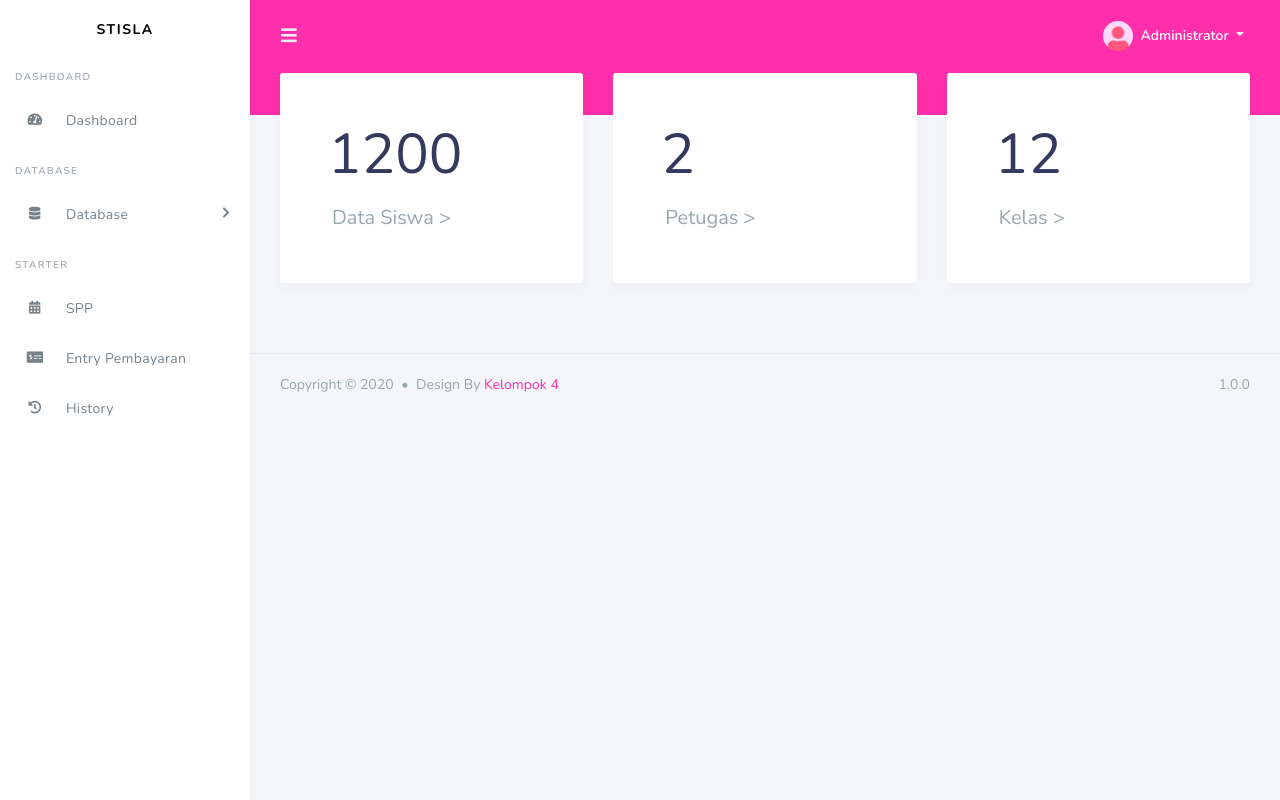
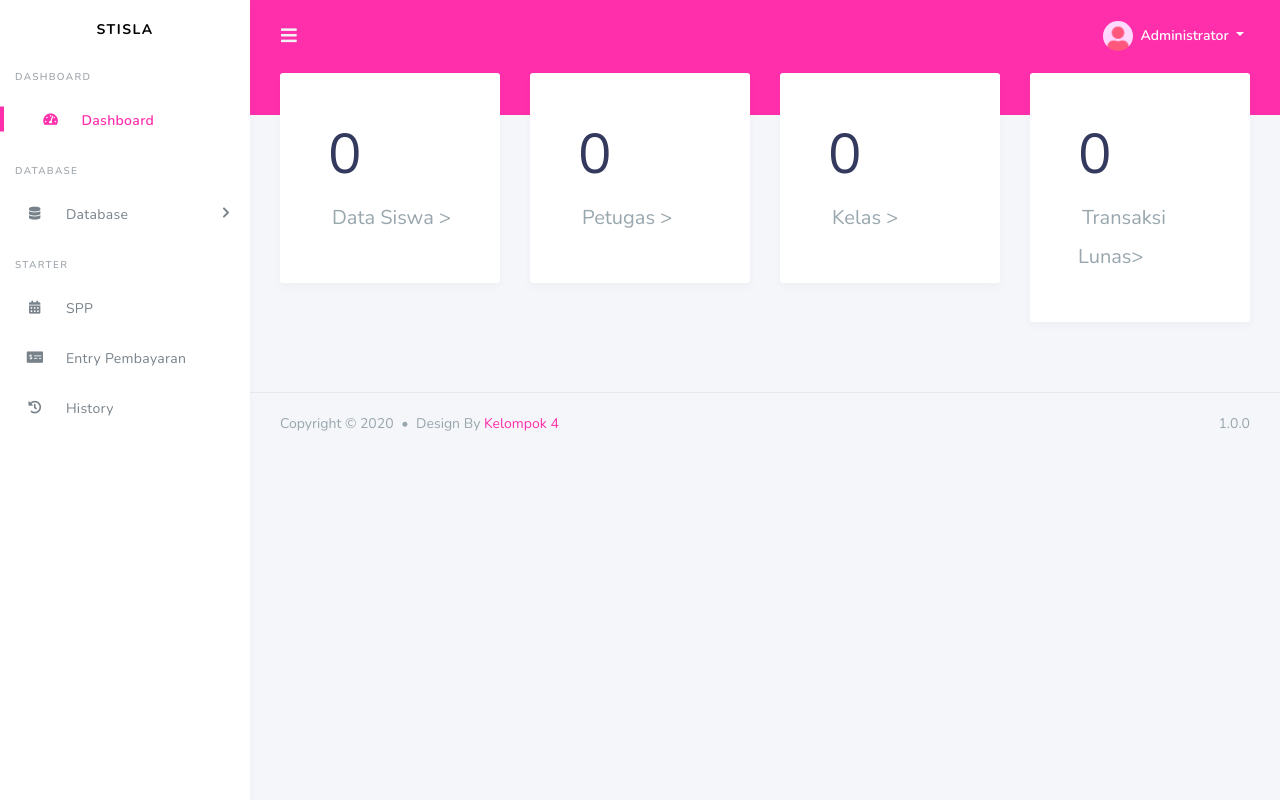
Before and after one commit to Kelompok4-eloquent/pembayaran-spp, a Laravel app: page /admin/dashboard in a window 1280 px wide. Run offline with Laravel 8, Linux system fonts and the light colour scheme; data that the repository does not hold is empty; some libraries are stand-ins or nearby versions.

Commit message:
modifikasi logic di admincontroller dan mengedit views sedikit(resource)

```diff
--- a/spp_project/app/Http/Controllers/AdminController.php
+++ b/spp_project/app/Http/Controllers/AdminController.php
@@ -16,10 +16,15 @@
     // crud kelas
     public function dashboard()
     {
+
         # code...
-       $pembayaran = Pembayaran::paginate(5);
-    //    dd($pembayaran);
-        return view('admin.dashboard.index',['pembayaran_history'=>$pembayaran]);
+       $pembayaran = Pembayaran::orderBy('tanggal_bayar', 'DESC')->paginate(4);
+       $murid = Siswa::all();
+       $petugas = Petugas::all();
+       $kelash = Kelas::all();
+       $pembayaran_lunass = Pembayaran::orderBy('tanggal_bayar', 'ASC')->get();
+    // $pembayaran_lunass = Pembayaran::idDescending()->get( );
+        return view('admin.dashboard.index',['pembayaran_history'=>$pembayaran,'kelas_count'=>$kelash,'petugas_count'=>$petugas,'murid_count'=>$murid,'transaksi_lunas'=>$pembayaran_lunass]);
     }
     // crud kelas
     public function show_kelas(Request $request)
@@ -79,4 +84,9 @@
     }
 
     // Show History_data (Search)
+    public function history_pembayaran(Request $request)
+    {
+        # code...
+        return view('admin.data_history_pembayaran.index');
+    }
 }
--- a/spp_project/app/Models/Pembayaran.php
+++ b/spp_project/app/Models/Pembayaran.php
@@ -9,7 +9,7 @@
 {
     use HasFactory;
     protected $table='pembayaran';
-    protected $fillable = ['id_pembayaran'];
+    protected $fillable = ['id_pembayaran','jumlah_bayar','jumlah_dibayar'];
     // public function pembayaran()
     // {
     //     # Pembayaran
--- a/spp_project/resources/views/admin/dashboard/index.blade.php
+++ b/spp_project/resources/views/admin/dashboard/index.blade.php
@@ -4,27 +4,35 @@
 @endsection
 @section('content')
 <div class="row">
-    <div class="col-lg-4 col-md-4 col-sm-12">
+    <div class="col-12 col-lg-3 col-md-6 col-sm-12">
         <div class="card card-statistic-2">
             <div class="card-body pt-5 pb-5 pl-5">
-                <h1 class="display-4">1200</h1>
-                <a href="#" class="text-muted h5 pl-1">Data Siswa > </a>
+                <h1 class="display-4">{{ count($murid_count) }}</h1>
+                <a href="{{ url('/admin/data_siswa') }}" class="text-muted h5 pl-1">Data Siswa > </a>
             </div>
         </div>
     </div>
-    <div class="col-lg-4 col-md-4 col-sm-12">
+    <div class="col-12 col-lg-3 col-md-6 col-sm-12">
         <div class="card card-statistic-2">
             <div class="card-body pt-5 pb-5 pl-5">
-                <h1 class="display-4">2</h1>
-                <a href="#" class="text-muted h5 pl-1">Petugas > </a>
+                <h1 class="display-4">{{ count($petugas_count) }}</h1>
+                <a href="{{ url('/admin/data_petugas') }}" class="text-muted h5 pl-1">Petugas > </a>
             </div>
         </div>
     </div>
-    <div class="col-lg-4 col-md-4 col-sm-12">
+    <div class="col-12 col-lg-3 col-md-6 col-sm-12">
         <div class="card card-statistic-2">
             <div class="card-body pt-5 pb-5 pl-5">
-                <h1 class="display-4">12</h1>
-                <a href="#" class="text-muted h5 pl-1">Kelas ></a>
+                <h1 class="display-4">{{ count($kelas_count) }}</h1>
+                <a href="{{ url('/admin/data_kelas') }}" class="text-muted h5 pl-1">Kelas ></a>
+            </div>
+        </div>
+    </div>
+    <div class="col-lg-3 col-md-6 col-sm-12">
+        <div class="card card-statistic-2">
+            <div class="card-body pt-5 pb-5 pl-5">
+                <h1 class="display-4">{{  count($transaksi_lunas) }}</h1>
+                <a href="{{ url('/admin/data_history_pembayaran') }}" class="text-muted h5 pl-1">Transaksi Lunas></a>
             </div>
         </div>
     </div>
@@ -36,25 +44,34 @@
     <div class="card-body">
         <div class="row">
 
-            <div class="col-12 col-md-2 col-lg-2 col-xl-2">
+            <div class="col-6 col-md-2 col-lg-2 col-xl-2">
+                <p> Status : </p>
                 <p>Nama </p>
                 <p>Nisn </p>
                 <p>Nis </p>
                 <p>Kelas </p>
                 <p>Kompetensi Keahlian </p>
+                <p>Spp Bulan</p>
                 <hr>
                 <p>Total Bayar</p>
                 <p>Total Yang Di Bayar</p>
                 <p>Kembalian</p>
-                <p><sub>Tanggal Di Bayar : {{ date("j F , Y - H : m"),strtotime($history->tanggal_bayar) }}</sub></p>
+
+                <p><sub>Tanggal :  <?php
+                      date_default_timezone_set("Asia/Bangkok");
+                      echo date("j F , Y - H : i",strtotime($history->tanggal_bayar));
+                ?> </sub></p>
                 <p class="text-white rounded-pill text-center {{ ($history->jumlah_dibayar==NULL)?"bg-danger":"bg-success" }}">{{ ($history->jumlah_dibayar==NULL)?"Belum Di bayar":"Sudah Di bayar" }}</p>
+
             </div>
-            <div class="col-12 col-md-10 col-lg-10 col-xl-10 text-dark font-weight-bold">
+            <div class="col-6 col-md-10 col-lg-10 col-xl-10 text-dark font-weight-bold">
+                <p class="rounded-pill font-weight-bolder {{ ($history->jumlah_dibayar < $history->jumlah_bayar)?"text-danger":"text-success" }}"> {{ ($history->jumlah_dibayar < $history->jumlah_bayar)?"Belum Lunas":"Lunas" }}</p>
                 <p>: {{ $history->siswa->nama}} </p>
                 <p>: {{ $history->siswa->nisn}} </p>
                 <p>: {{ $history->siswa->nis}} </p>
                 <p>: {{ $history->siswa->kelas->nama_kelas}}</p>
                 <p>: {{ $history->siswa->kelas->kompetensi_keahlian }}</p>
+                <p>: {{ $history->bulan_dibayar." - ".$history->tahun_dibayar}}</p>
                 <hr>
                 <p>: {{ $history->jumlah_bayar }}</p>
                 <p>: {{ $history->jumlah_dibayar }}</p>
@@ -65,5 +82,7 @@
     </div>
 </div>
 @endforeach
-{{ $pembayaran_history->links() }}
+<div class="row">
+    <div class="col-12 col-xl-12 col-md-12 col-sm-12">{{ $pembayaran_history->links('pagination::bootstrap-4') }}</div>
+</div>
 @endsection
--- a/spp_project/resources/views/admin/data_petugas/index.blade.php
+++ b/spp_project/resources/views/admin/data_petugas/index.blade.php
@@ -31,7 +31,7 @@
                                 <td>{{ $nomor+1 }}</td>
                                 <td>{{ $user->username }}</td>
                                 <td>{{ $user->nama_petugas }}</td>
-                                <td>{{ $user->admin }}</td>
+                                <td>{{ $user->level }}</td>
                                 <td><a href="" class="m-2 btn btn-warning">Edit</a><a href=""
                                         class="btn btn-danger m-2">Delete</a></td>
                             </tr>@endforeach
--- a/spp_project/resources/views/admin/data_siswa/tambah_siswa.blade.php
+++ b/spp_project/resources/views/admin/data_siswa/tambah_siswa.blade.php
@@ -11,7 +11,7 @@
     .choose::-webkit-file-upload-button {
   color: white;
   display: inline-block;
-  background: #951ce0;
+  background: #ff58c4;
   border: none;
   padding: 10px;
 
--- a/spp_project/resources/views/admin/partials/layouts/sidebar.blade.php
+++ b/spp_project/resources/views/admin/partials/layouts/sidebar.blade.php
@@ -24,7 +24,7 @@
             <li><a class="nav-link" href="credits.html"><i class="fas fa-calendar-alt"></i> <span>SPP</span></a></li>
             <li><a class="nav-link" href="credits.html"><i class="fas fa-money-check-alt"></i> <span>Entry
                         Pembayaran</span></a></li>
-            <li><a class="nav-link" href="credits.html"><i class="fas fa-history"></i> <span>History</span></a></li>
+            <li class={{ Request::is('admin/history_pembayaran') ? 'active-menu' : '' }}><a class="nav-link" href="{{ url('/admin/history_pembayaran') }}"><i class="fas fa-history"></i> <span>History</span></a></li>
         </ul>
         </ul>
     </aside>
--- a/spp_project/resources/views/admin/partials/main/master.blade.php
+++ b/spp_project/resources/views/admin/partials/main/master.blade.php
@@ -1,13 +1,16 @@
 <!DOCTYPE html>
 <html lang="en">
+
 <head>
     <meta charset="UTF-8">
     <meta content="width=device-width, initial-scale=1, maximum-scale=1, shrink-to-fit=no" name="viewport">
     <title>@yield('title')</title>
 
     <!-- General CSS Files -->
-  <link rel="stylesheet" href="https://stackpath.bootstrapcdn.com/bootstrap/4.3.1/css/bootstrap.min.css" integrity="sha384-ggOyR0iXCbMQv3Xipma34MD+dH/1fQ784/j6cY/iJTQUOhcWr7x9JvoRxT2MZw1T" crossorigin="anonymous">
-  <link rel="stylesheet" href="https://use.fontawesome.com/releases/v5.7.2/css/all.css" integrity="sha384-fnmOCqbTlWIlj8LyTjo7mOUStjsKC4pOpQbqyi7RrhN7udi9RwhKkMHpvLbHG9Sr" crossorigin="anonymous">
+    <link rel="stylesheet" href="https://stackpath.bootstrapcdn.com/bootstrap/4.3.1/css/bootstrap.min.css"
+        integrity="sha384-ggOyR0iXCbMQv3Xipma34MD+dH/1fQ784/j6cY/iJTQUOhcWr7x9JvoRxT2MZw1T" crossorigin="anonymous">
+    <link rel="stylesheet" href="https://use.fontawesome.com/releases/v5.7.2/css/all.css"
+        integrity="sha384-fnmOCqbTlWIlj8LyTjo7mOUStjsKC4pOpQbqyi7RrhN7udi9RwhKkMHpvLbHG9Sr" crossorigin="anonymous">
     @stack('custom-style')
 
     <!-- CSS Libraries -->
@@ -15,6 +18,40 @@
     <!-- Template CSS -->
     <link rel="stylesheet" href="{{ asset('assets/css/style.css') }}">
     <link rel="stylesheet" href="{{ asset('assets/css/components.css') }}">
+    <style>
+        .active-menu {
+            padding-left: 16px;
+            position: relative;
+        }
+
+        .active-menu a {
+            color: #ff2fac !important;
+            font-weight: 600;
+        }
+
+        .active-menu:before {
+            content: '';
+            position: absolute;
+            left: 0;
+            top: 50%;
+            transform: translateY(-50%);
+            height: 25px;
+            width: 4px;
+            background-color: #ff2fac;
+        }
+
+
+        /* .active-parent{
+    color:#6777ef;
+    font-weight: 600;
+      background-color: #f8fafb;
+  } */
+
+        .active-link a {
+            color: #ff2fac !important;
+        }
+
+    </style>
 </head>
 
 <body>
@@ -34,9 +71,14 @@
     </div>
 
     <!-- General JS Scripts -->
-  <script src="https://code.jquery.com/jquery-3.3.1.min.js" integrity="sha256-FgpCb/KJQlLNfOu91ta32o/NMZxltwRo8QtmkMRdAu8=" crossorigin="anonymous"></script>
-  <script src="https://cdnjs.cloudflare.com/ajax/libs/popper.js/1.14.7/umd/popper.min.js" integrity="sha384-UO2eT0CpHqdSJQ6hJty5KVphtPhzWj9WO1clHTMGa3JDZwrnQq4sF86dIHNDz0W1" crossorigin="anonymous"></script>
-  <script src="https://stackpath.bootstrapcdn.com/bootstrap/4.3.1/js/bootstrap.min.js" integrity="sha384-JjSmVgyd0p3pXB1rRibZUAYoIIy6OrQ6VrjIEaFf/nJGzIxFDsf4x0xIM+B07jRM" crossorigin="anonymous"></script>
+    <script src="https://code.jquery.com/jquery-3.3.1.min.js"
+        integrity="sha256-FgpCb/KJQlLNfOu91ta32o/NMZxltwRo8QtmkMRdAu8=" crossorigin="anonymous"></script>
+    <script src="https://cdnjs.cloudflare.com/ajax/libs/popper.js/1.14.7/umd/popper.min.js"
+        integrity="sha384-UO2eT0CpHqdSJQ6hJty5KVphtPhzWj9WO1clHTMGa3JDZwrnQq4sF86dIHNDz0W1" crossorigin="anonymous">
+    </script>
+    <script src="https://stackpath.bootstrapcdn.com/bootstrap/4.3.1/js/bootstrap.min.js"
+        integrity="sha384-JjSmVgyd0p3pXB1rRibZUAYoIIy6OrQ6VrjIEaFf/nJGzIxFDsf4x0xIM+B07jRM" crossorigin="anonymous">
+    </script>
     <script src="https://cdnjs.cloudflare.com/ajax/libs/jquery.nicescroll/3.7.6/jquery.nicescroll.min.js"></script>
     <script src="https://cdnjs.cloudflare.com/ajax/libs/moment.js/2.24.0/moment.min.js"></script>
     <script src="{{ asset('assets/js/stisla.js') }}"></script>
@@ -51,4 +93,5 @@
     <script src="{{ asset('assets/js/page/index.js') }}"></script>
     <script src="{{ asset('assets/js/page/modules-chartjs.js') }}"></script>
 </body>
+
 </html>
```
Also changed, not shown: spp_project/resources/views/admin/data_history_pembayaran/index.blade.php (+9 -0 lines). Lines whose indentation alone changed are shown as unchanged.
